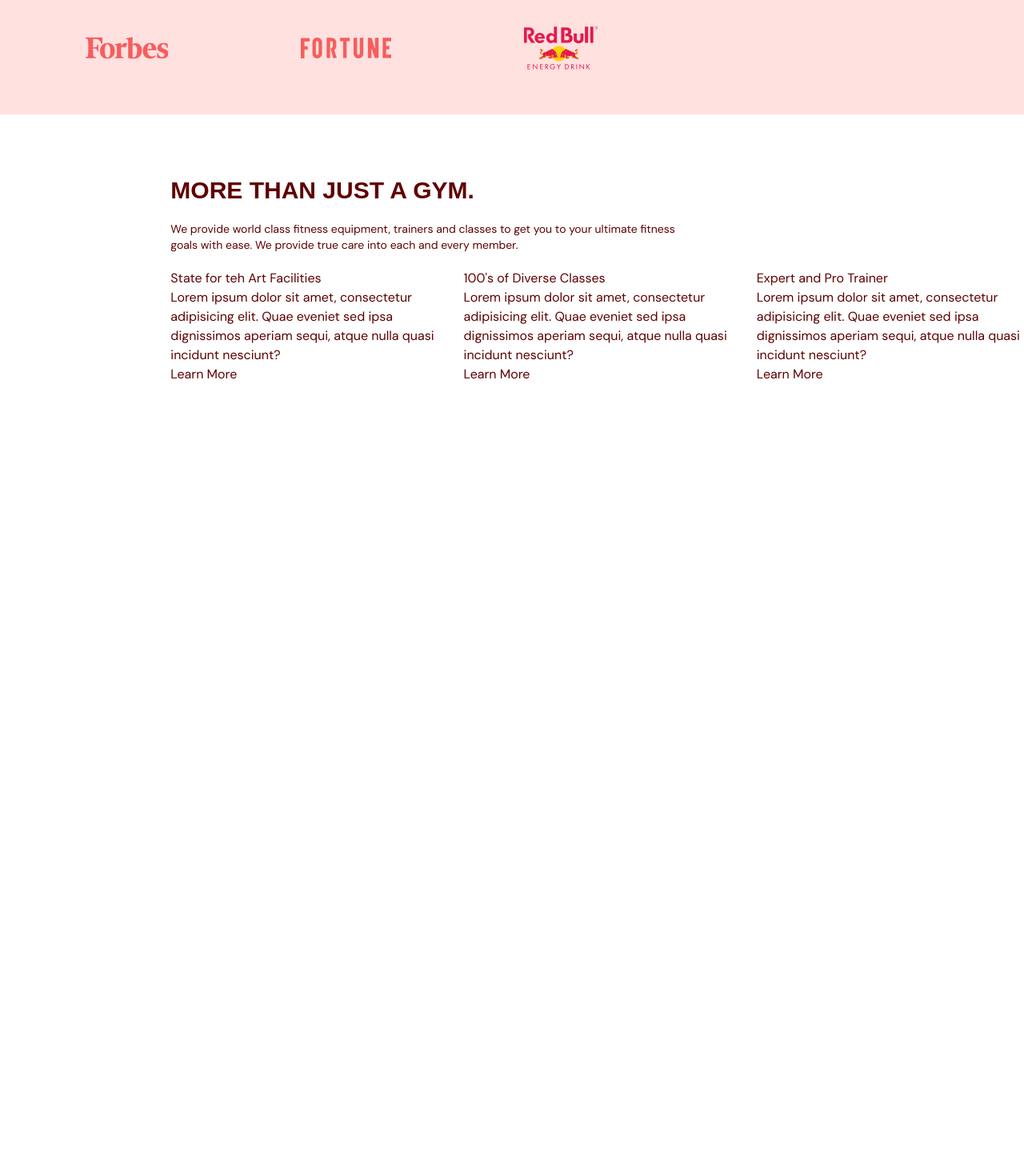
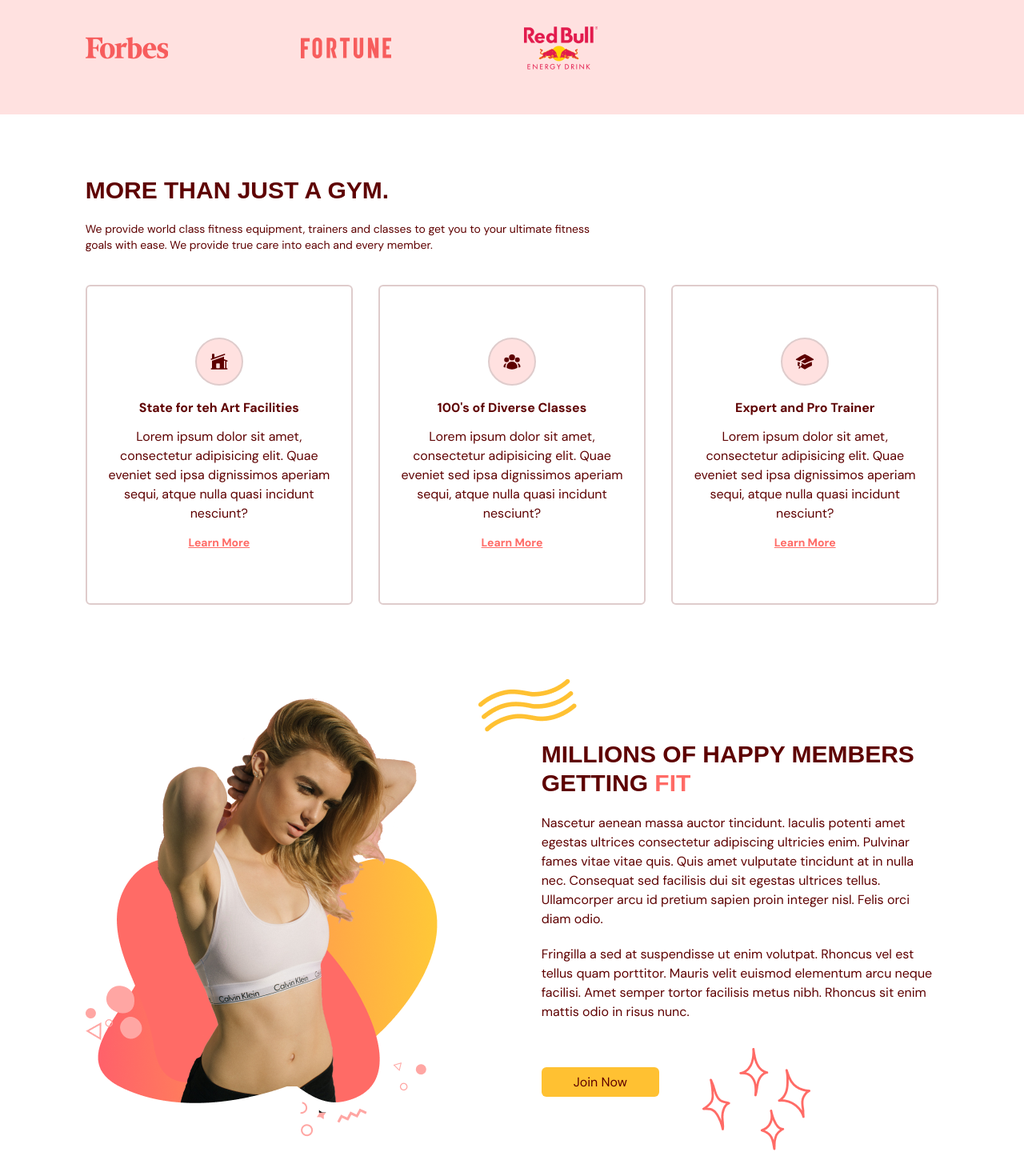
Before and after one commit to TomaszKlekner/fitness-studio, a React (Vite) app: page / in a window 1280 px wide. Shown: the part 680-2150 px from the top of the page at 80% size. Before the commit the page ends 1600 px from the top, so only its background shows below. Built offline with nearby package versions, Linux system fonts and the light colour scheme.

Commit message:
Build the Benefits section

```diff
--- a/src/components/BenefitElement.tsx
+++ b/src/components/BenefitElement.tsx
@@ -1,18 +1,39 @@
-import React from "react";
+import { motion } from "framer-motion";
 import { benefitModel } from "../sections/Benefits";
 import AnchorLink from "react-anchor-link-smooth-scroll";
 
 type Props = {
   benefit: benefitModel;
+  setSelectedPage: (value: string) => void;
 };
 
-const BenefitElement = ({ benefit }: Props) => {
+const childVariant = {
+  hidden: { opacity: 0, scale: 0.9 },
+  visible: { opacity: 1, scale: 1 },
+};
+
+const BenefitElement = ({ benefit, setSelectedPage }: Props) => {
+  const { Icon, header, paragraph, linkAnhor, linkText } = benefit;
   return (
-    <div>
-      <h2>{benefit.header}</h2>
-      <p>{benefit.paragraph}</p>
-      <AnchorLink href={benefit.linkAnhor}>{benefit.linkText}</AnchorLink>
-    </div>
+    <motion.div
+      variants={childVariant}
+      className="mt-5 rounded-md border-2 border-gray-100 px-5 py-16 text-center"
+    >
+      <div className="mb-4 flex justify-center">
+        <div className="rounded-full border-2 border-gray-100 bg-primary-100 p-4">
+          {<Icon className="h-6 w-6" />}
+        </div>
+      </div>
+      <h4 className="font-bold">{header}</h4>
+      <p className="my-3">{paragraph}</p>
+      <AnchorLink
+        className="text-sm font-bold text-primary-500 underline hover:text-secondary-500"
+        href={linkAnhor}
+        onClick={() => setSelectedPage(linkAnhor)}
+      >
+        {linkText}
+      </AnchorLink>
+    </motion.div>
   );
 };
 
--- a/src/components/Link.tsx
+++ b/src/components/Link.tsx
@@ -2,12 +2,18 @@
 import { toLowerCasePageName } from "../helpers/helpers";
 
 type Props = {
+  children?: React.ReactNode;
   page: string;
   selectedPage: string;
   setSelectedPage: (value: string) => void;
 };
 
-function Link({ page, selectedPage, setSelectedPage }: Readonly<Props>) {
+function Link({
+  children,
+  page,
+  selectedPage,
+  setSelectedPage,
+}: Readonly<Props>) {
   const lowerCasePage = toLowerCasePageName(page);
   return (
     <AnchorLink
@@ -17,7 +23,7 @@
         setSelectedPage(lowerCasePage);
       }}
     >
-      {page}
+      {children ?? page}
     </AnchorLink>
   );
 }
--- a/src/components/Navbar.tsx
+++ b/src/components/Navbar.tsx
@@ -28,13 +28,18 @@
   const [isMenuToggled, setIsMenuToggled] = useState(false);
 
   return (
-    <>
     <nav
-        className={`${navbarBackgound} ${flexBetween} fixed top-0 w-full py-6`}
+      className={`${navbarBackgound} ${flexBetween} fixed top-0 z-50 w-full py-6`}
     >
       <div className={`${flexBetween} mx-auto w-5/6`}>
         <div className={`${flexBetween} w-full gap-16`}>
+          <Link
+            page="home"
+            selectedPage="home"
+            setSelectedPage={setSelectedPage}
+          >
             <img src={Logo} alt={title} />
+          </Link>
 
           {isAboveMediumScreen ? (
             <div className={`${flexBetween} w-full`}>
@@ -53,7 +58,9 @@
                 <ActionButton
                   page="Become A Member"
                   setSelectedPage={setSelectedPage}
-                  />
+                >
+                  Become A Member
+                </ActionButton>
               </div>
             </div>
           ) : (
@@ -76,7 +83,6 @@
         />
       )}
     </nav>
-    </>
   );
 };
 
--- a/src/sections/Benefits.tsx
+++ b/src/sections/Benefits.tsx
@@ -1,5 +1,4 @@
 import { motion } from "framer-motion";
-import useMediaQuery from "../hooks/useMediaQuery";
 import {
   HomeModernIcon,
   UserGroupIcon,
@@ -8,9 +7,11 @@
 import HeaderText from "../components/HeaderText";
 import React from "react";
 import BenefitElement from "../components/BenefitElement";
+import ActionButton from "../components/ActionButton";
+import BenefitsPageGraphic from "../assets/BenefitsPageGraphic.png";
 
 export type benefitModel = {
-  icon: React.ComponentType<React.SVGProps<SVGSVGElement>>;
+  Icon: React.ElementType;
   header: string;
   paragraph: string;
   linkText: string;
@@ -19,7 +20,7 @@
 
 const benefits: benefitModel[] = [
   {
-    icon: HomeModernIcon,
+    Icon: HomeModernIcon,
     header: "State for teh Art Facilities",
     paragraph:
       "Lorem ipsum dolor sit amet, consectetur adipisicing elit. Quae eveniet sed ipsa dignissimos aperiam sequi, atque nulla quasi incidunt nesciunt?",
@@ -27,7 +28,7 @@
     linkAnhor: "",
   },
   {
-    icon: UserGroupIcon,
+    Icon: UserGroupIcon,
     header: "100's of Diverse Classes",
     paragraph:
       "Lorem ipsum dolor sit amet, consectetur adipisicing elit. Quae eveniet sed ipsa dignissimos aperiam sequi, atque nulla quasi incidunt nesciunt?",
@@ -35,7 +36,7 @@
     linkAnhor: "",
   },
   {
-    icon: AcademicCapIcon,
+    Icon: AcademicCapIcon,
     header: "Expert and Pro Trainer",
     paragraph:
       "Lorem ipsum dolor sit amet, consectetur adipisicing elit. Quae eveniet sed ipsa dignissimos aperiam sequi, atque nulla quasi incidunt nesciunt?",
@@ -49,25 +50,121 @@
   setSelectedPage: (value: string) => void;
 };
 
+const container = {
+  hidden: {},
+  visible: {
+    transition: { staggerChildren: 0.2 },
+  },
+};
+
 const Benefits = ({ page, setSelectedPage }: Props) => {
-  const isAboveMediumScreen = useMediaQuery("(min-width: 1060px)");
-
   return (
-    <section id={page} className="ms-auto min-h-full w-5/6 py-20">
+    <section id={page} className="mx-auto min-h-full w-5/6 py-20">
       <motion.div onViewportEnter={() => setSelectedPage(page)}>
-        <div className="sm:w-3/5 md:my-5">
+        <motion.div
+          className="md:my-5 md:w-3/5"
+          initial="hidden"
+          whileInView="visible"
+          viewport={{ once: true, amount: 0.5 }}
+          transition={{ duration: 0.5 }}
+          variants={{
+            hidden: { opacity: 0, x: -50 },
+            visible: { opacity: 1, x: 0 },
+          }}
+        >
           <HeaderText>More than just a gym.</HeaderText>
           <p className="my-5 text-sm">
             We provide world class fitness equipment, trainers and classes to
             get you to your ultimate fitness goals with ease. We provide true
             care into each and every member.
           </p>
-        </div>
+        </motion.div>
 
-        <div className="mt-5 items-center justify-between gap-8 md:flex">
+        <motion.div
+          className="mt-5 items-center justify-between gap-8 md:flex"
+          initial="hidden"
+          whileInView="visible"
+          viewport={{ once: true, amount: 0.5 }}
+          transition={{ duration: 0.5 }}
+          variants={container}
+        >
           {benefits.map((benefit) => (
-            <BenefitElement benefit={benefit} />
+            <BenefitElement
+              key={benefit.header}
+              benefit={benefit}
+              setSelectedPage={setSelectedPage}
+            />
           ))}
+        </motion.div>
+
+        {/* GRAPHICS AND DESCRIPTION */}
+        <div className="mt-16 items-center justify-between gap-20 md:mt-28 md:flex">
+          {/* GRAPHIC */}
+          <img
+            className="mx-auto"
+            alt="benefits-page-graphic"
+            src={BenefitsPageGraphic}
+          />
+
+          {/* DESCRIPTION */}
+          <div>
+            {/* TITLE */}
+            <div className="relative">
+              <div className="before:absolute before:-left-20 before:-top-20 before:z-[1] before:content-abstractwaves">
+                <motion.div
+                  initial="hidden"
+                  whileInView="visible"
+                  viewport={{ once: true, amount: 0.5 }}
+                  transition={{ duration: 0.5 }}
+                  variants={{
+                    hidden: { opacity: 0, x: 50 },
+                    visible: { opacity: 1, x: 0 },
+                  }}
+                >
+                  <HeaderText>
+                    MILLIONS OF HAPPY MEMBERS GETTING{" "}
+                    <span className="text-primary-500">FIT</span>
+                  </HeaderText>
+                </motion.div>
+              </div>
+            </div>
+
+            {/* DESCRIPT */}
+            <motion.div
+              initial="hidden"
+              whileInView="visible"
+              viewport={{ once: true, amount: 0.5 }}
+              transition={{ delay: 0.2, duration: 0.5 }}
+              variants={{
+                hidden: { opacity: 0, x: 50 },
+                visible: { opacity: 1, x: 0 },
+              }}
+            >
+              <p className="my-5">
+                Nascetur aenean massa auctor tincidunt. Iaculis potenti amet
+                egestas ultrices consectetur adipiscing ultricies enim. Pulvinar
+                fames vitae vitae quis. Quis amet vulputate tincidunt at in
+                nulla nec. Consequat sed facilisis dui sit egestas ultrices
+                tellus. Ullamcorper arcu id pretium sapien proin integer nisl.
+                Felis orci diam odio.
+              </p>
+              <p className="mb-5">
+                Fringilla a sed at suspendisse ut enim volutpat. Rhoncus vel est
+                tellus quam porttitor. Mauris velit euismod elementum arcu neque
+                facilisi. Amet semper tortor facilisis metus nibh. Rhoncus sit
+                enim mattis odio in risus nunc.
+              </p>
+            </motion.div>
+
+            {/* BUTTON */}
+            <div className="relative mt-16">
+              <div className="before:absolute before:-bottom-20 before:right-40 before:z-[-1] before:content-sparkles">
+                <ActionButton page="Join Now" setSelectedPage={setSelectedPage}>
+                  Join Now
+                </ActionButton>
+              </div>
+            </div>
+          </div>
         </div>
       </motion.div>
     </section>
```
Lines whose indentation alone changed are shown as unchanged.
